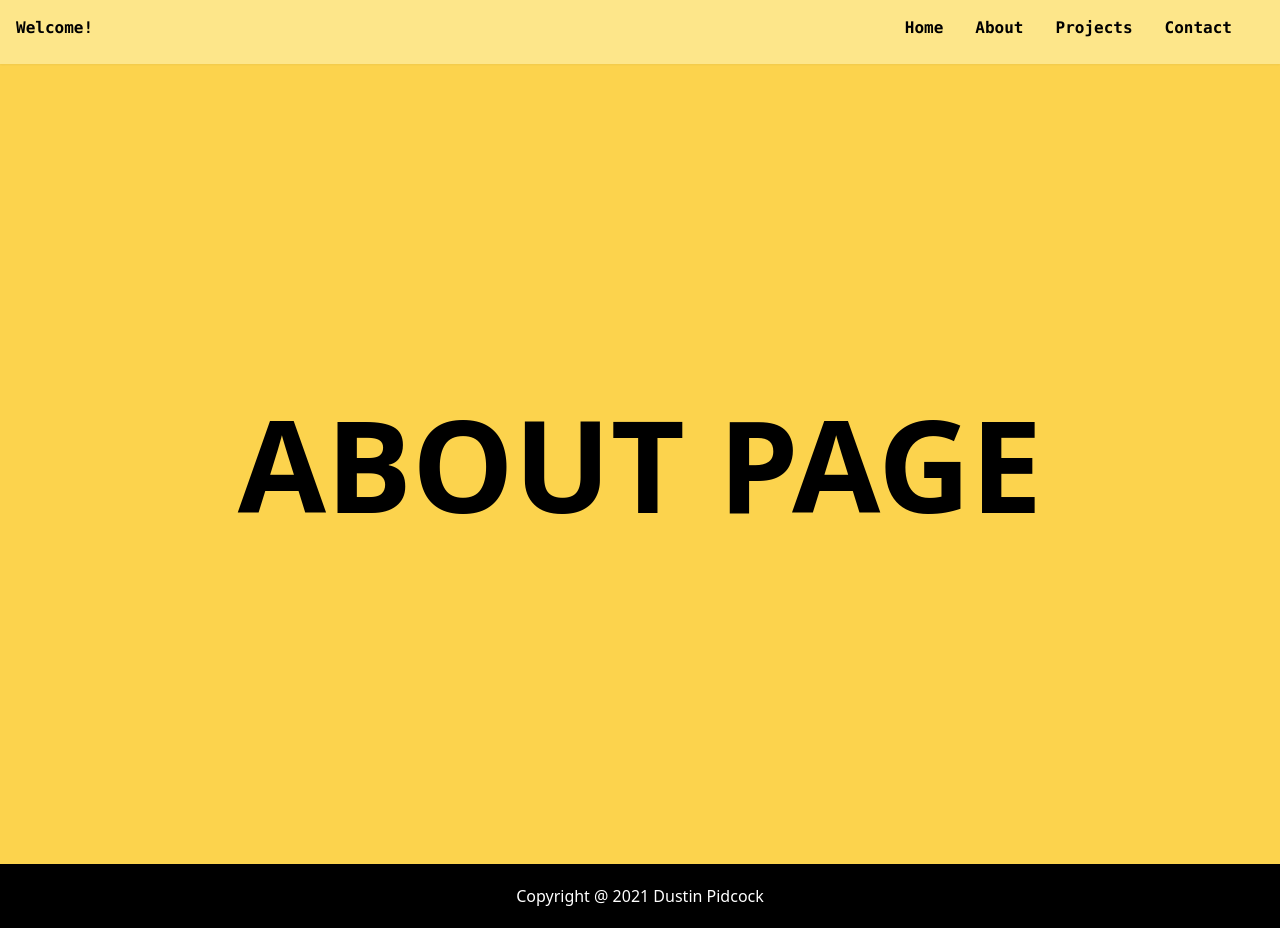
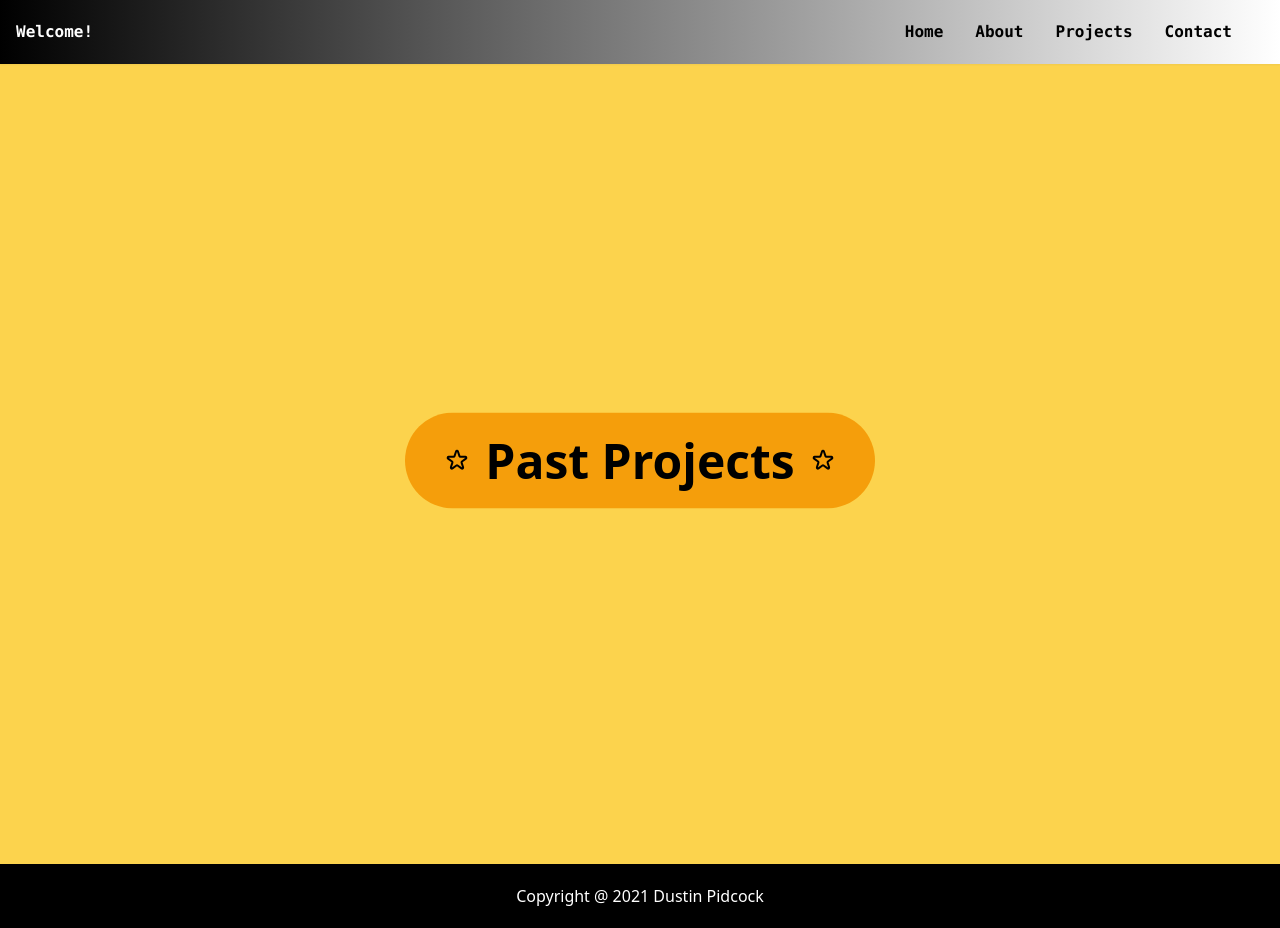
Before and after one commit to DustinPiddy/DustinP-ReactPortfolio, a React (Create React App) app in the folder my-project/: page /about in a window 1280 px wide. Built offline with nearby package versions, Linux system fonts and the light colour scheme.

Commit message:
added more stuff

```diff
--- a/my-project/package.json
+++ b/my-project/package.json
@@ -2,6 +2,10 @@
   "name": "my-project",
   "version": "0.1.0",
   "private": true,
+  "engines": {
+    "node": "14.15.1",
+    "npm": "6.14.8"
+  },
   "dependencies": {
     "@craco/craco": "^6.1.1",
     "@testing-library/jest-dom": "^5.11.9",
--- a/my-project/src/components/Hero.js
+++ b/my-project/src/components/Hero.js
@@ -3,7 +3,7 @@ import { Link } from "react-router-dom";
 
 const Hero = () => {
   return (
-    <div className="bg-white h-screen flex flex-col justify-center items-center">
+    <div className="bg-yellow-300 h-screen flex flex-col justify-center items-center">
       <h1
         className="lg:text-9xl md:text-7xl sm:text-5xl
         text-3xl font-black mb-14 text-center"
@@ -12,7 +12,7 @@ const Hero = () => {
       </h1>
       <Link
         className="py-6 px-10 bg-yellow-500 rounded-full text-5xl hover:bg-yellow-300
-      transition duration-300 ease-in-out flex items-center animate-bounce font-bold"
+      transition duration-300 ease-in-out flex items-center animate-bounce font-bold" to="about"
       >
         <svg
           className="w-6 h-6 mr-4"
--- a/my-project/src/components/Navbar.js
+++ b/my-project/src/components/Navbar.js
@@ -4,11 +4,10 @@ import { Link } from "react-router-dom";
 const Navbar = ({toggle}) => {
   return (
     <nav
-      className="flex justify-between iteem-center h-16 bg-yellow-200 text-black
-    relative shadow-sm font-mono text py-4"
+      className="flex justify-between items-center h-16 bg-gradient-to-r from-black to-white relative shadow-sm font-mono text py-4"
       role="navigation"
     >
-      <Link className="pl-4 font-bold" to="/">
+      <Link className="pl-4 font-bold text-white" to="/">
         Welcome!
       </Link>
       <div className="px-4 cursor-pointer md:hidden"
--- a/my-project/src/pages/about.js
+++ b/my-project/src/pages/about.js
@@ -1,11 +1,48 @@
-import React from 'react'
+import React from "react";
+import { Link } from "react-router-dom";
 
 const About = () => {
-    return (
-    <div className="h-screen flex justify-center items-center bg-yellow-300">
-        <h1 className="text-9xl uppercase font-black">About Page</h1>
+  return (
+    <div className="h-screen flex justify-center items-center bg-yellow-300 text-center">
+
+      <Link
+        className="py-6 px-10 bg-yellow-500 rounded-full text-5xl hover:bg-yellow-300
+      transition duration-300 ease-in-out flex items-center animate-bounce font-bold"
+        to="projects"
+      >
+        <svg
+          className="w-6 h-6 mr-4"
+          fill="none"
+          stroke="currentColor"
+          viewBox="0 0 24 24"
+          xmlns="http://www.w3.org/2000/svg"
+        >
+          <path
+            strokeLinecap="round"
+            strokeLinejoin="round"
+            strokeWidth={2}
+            d="M11.049 2.927c.3-.921 1.603-.921 1.902 0l1.519 4.674a1 1 0 00.95.69h4.915c.969 0 1.371 1.24.588 1.81l-3.976 2.888a1 1 0 00-.363 1.118l1.518 4.674c.3.922-.755 1.688-1.538 1.118l-3.976-2.888a1 1 0 00-1.176 0l-3.976 2.888c-.783.57-1.838-.197-1.538-1.118l1.518-4.674a1 1 0 00-.363-1.118l-3.976-2.888c-.784-.57-.38-1.81.588-1.81h4.914a1 1 0 00.951-.69l1.519-4.674z"
+          />
+        </svg>
+        Past Projects
+        <svg
+          className="w-6 h-6 ml-4"
+          fill="none"
+          stroke="currentColor"
+          viewBox="0 0 24 24"
+          xmlns="http://www.w3.org/2000/svg"
+        >
+          <path
+            strokeLinecap="round"
+            strokeLinejoin="round"
+            strokeWidth={2}
+            d="M11.049 2.927c.3-.921 1.603-.921 1.902 0l1.519 4.674a1 1 0 00.95.69h4.915c.969 0 1.371 1.24.588 1.81l-3.976 2.888a1 1 0 00-.363 1.118l1.518 4.674c.3.922-.755 1.688-1.538 1.118l-3.976-2.888a1 1 0 00-1.176 0l-3.976 2.888c-.783.57-1.838-.197-1.538-1.118l1.518-4.674a1 1 0 00-.363-1.118l-3.976-2.888c-.784-.57-.38-1.81.588-1.81h4.914a1 1 0 00.951-.69l1.519-4.674z"
+          />
+        </svg>
+      </Link>
     </div>
-    )
-}
+  );
+};
 
-export default About
+
+export default About;
```
Also changed, not shown: my-project/src/images/134644009_3910122405687248_4314312201258276535_o.jpg (added), my-project/src/images/me.jpg (added).
